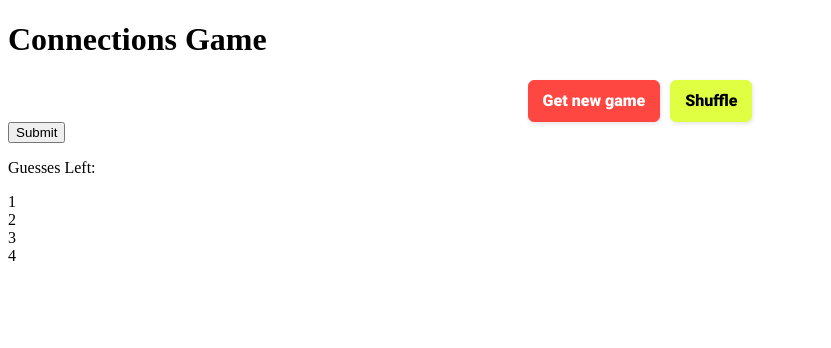
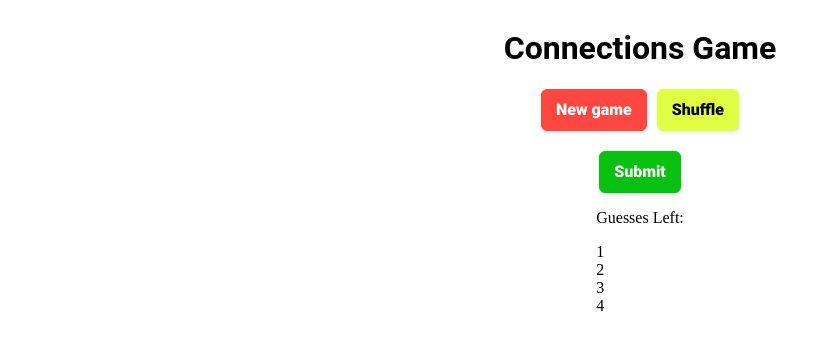
Before and after one commit to chazmorton/connectionsgame, a website: page src/game.html in a window 1280 px wide. Shown: the whole page, without its empty margins (0-831 px from the left). Drawn offline with Linux system fonts and the light colour scheme; files that its build step writes are made by us from their sources.

Commit message:
additional styling changes

```diff
--- a/public/css/gameStyle.css
+++ b/public/css/gameStyle.css
@@ -1,3 +1,14 @@
+.pageContainer {
+    display: flex;
+    flex-direction: column;
+    align-items: center;
+}
+
+.connections-header {
+    font-family: nunito,roboto,proxima-nova,"proxima nova",sans-serif;
+    font-weight: 600;
+}
+
 .gameContainer {
     display: flex;
     flex-direction: column;
@@ -111,6 +122,43 @@
     cursor: pointer;
 }
 
+.submitButton {
+    background: #06c10f;
+    border: 1px solid #06c10f;
+    border-radius: 6px;
+    box-shadow: rgba(0, 0, 0, 0.1) 1px 2px 4px;
+    box-sizing: border-box;
+    color: #FFFFFF;
+    cursor: pointer;
+    display: inline-block;
+    font-family: nunito,roboto,proxima-nova,"proxima nova",sans-serif;
+    font-size: 16px;
+    font-weight: 800;
+    line-height: 16px;
+    min-height: 40px;
+    outline: 0;
+    padding: 12px 14px;
+    text-align: center;
+    text-rendering: geometricprecision;
+    text-transform: none;
+    user-select: none;
+    -webkit-user-select: none;
+    touch-action: manipulation;
+    vertical-align: middle;
+    margin-top: 20px;
+}
+
+.submitButton:hover,
+.submitButton:active {
+    background-color: initial;
+    background-position: 0 0;
+    color: #06c10f;
+}
+
+.submitButton:active {
+    opacity: .5;
+}
+
 .selected:hover {
     background-color: rgb(143, 205, 226);
 }
--- a/src/api/getGameDayData.js
+++ b/src/api/getGameDayData.js
@@ -4,7 +4,7 @@ async function getGameDayData() {
 
         const axios = require('axios');
 
-        const response = await axios.get('https://www.nytimes.com/svc/connections/v2/2024-05-05.json');
+        const response = await axios.get('https://www.nytimes.com/svc/connections/v2/2024-05-15.json');
 
         console.log(response.data);
 
--- a/src/game.html
+++ b/src/game.html
@@ -9,10 +9,10 @@
 </head>
 <body>
     <div class="pageContainer">
-        <h1>Connections Game</h1>
+        <h1 class="connections-header">Connections Game</h1>
 
         <div class="top-button-container">
-            <button class="new-game" id="getDataButton" onclick=handleGetData()>Get new game</button>
+            <button class="new-game" id="getDataButton" onclick=handleGetData()>New game</button>
             <button class="shuffle">Shuffle</button>
         </div>
 
@@ -21,7 +21,7 @@
             <div class="gameGrid"></div>
         </div>
 
-        <button onclick=checkGuess()>Submit</button>
+        <button class="submitButton" onclick=checkGuess()>Submit</button>
 
         <div>
             <p>Guesses Left:</p>
```
